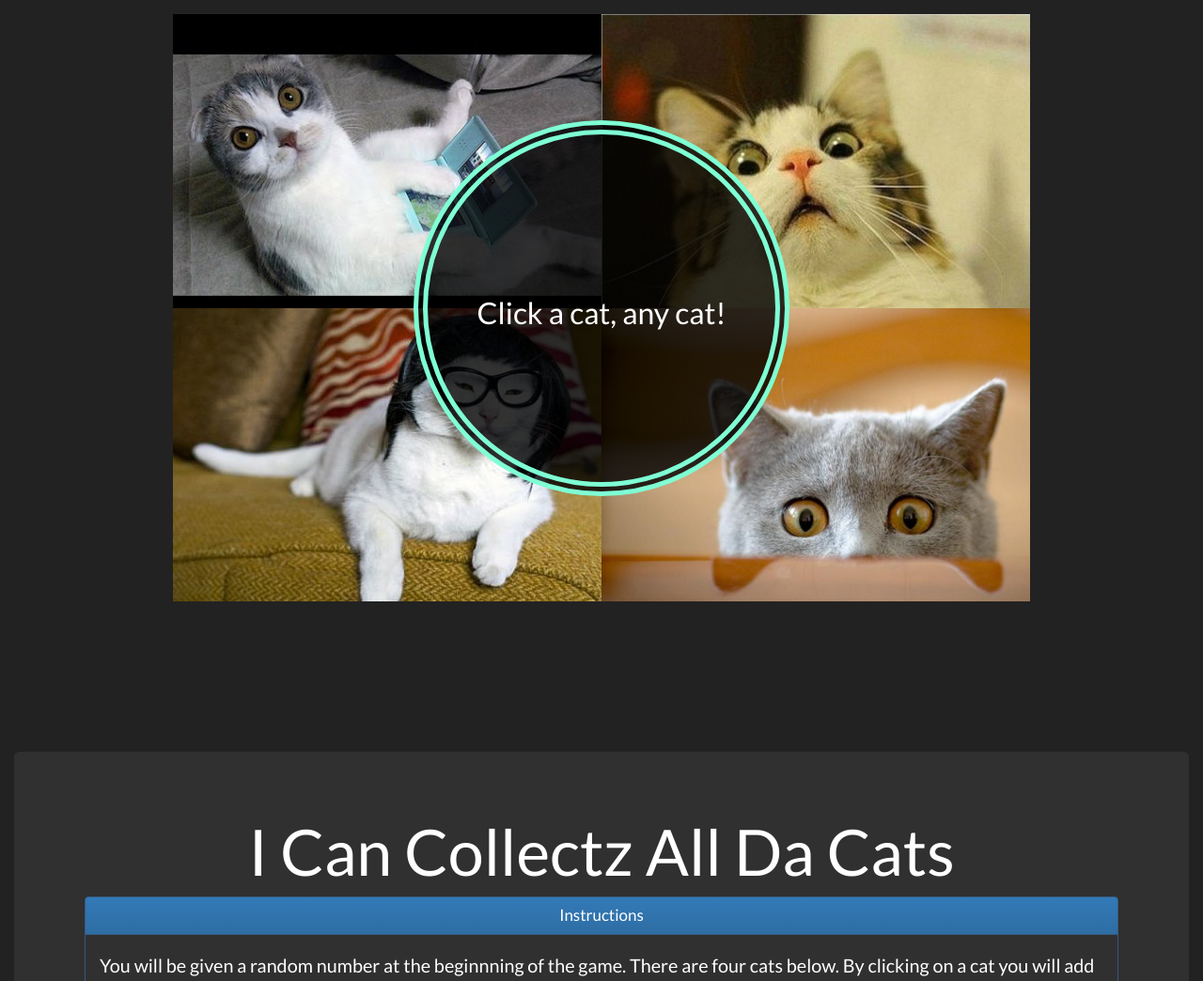
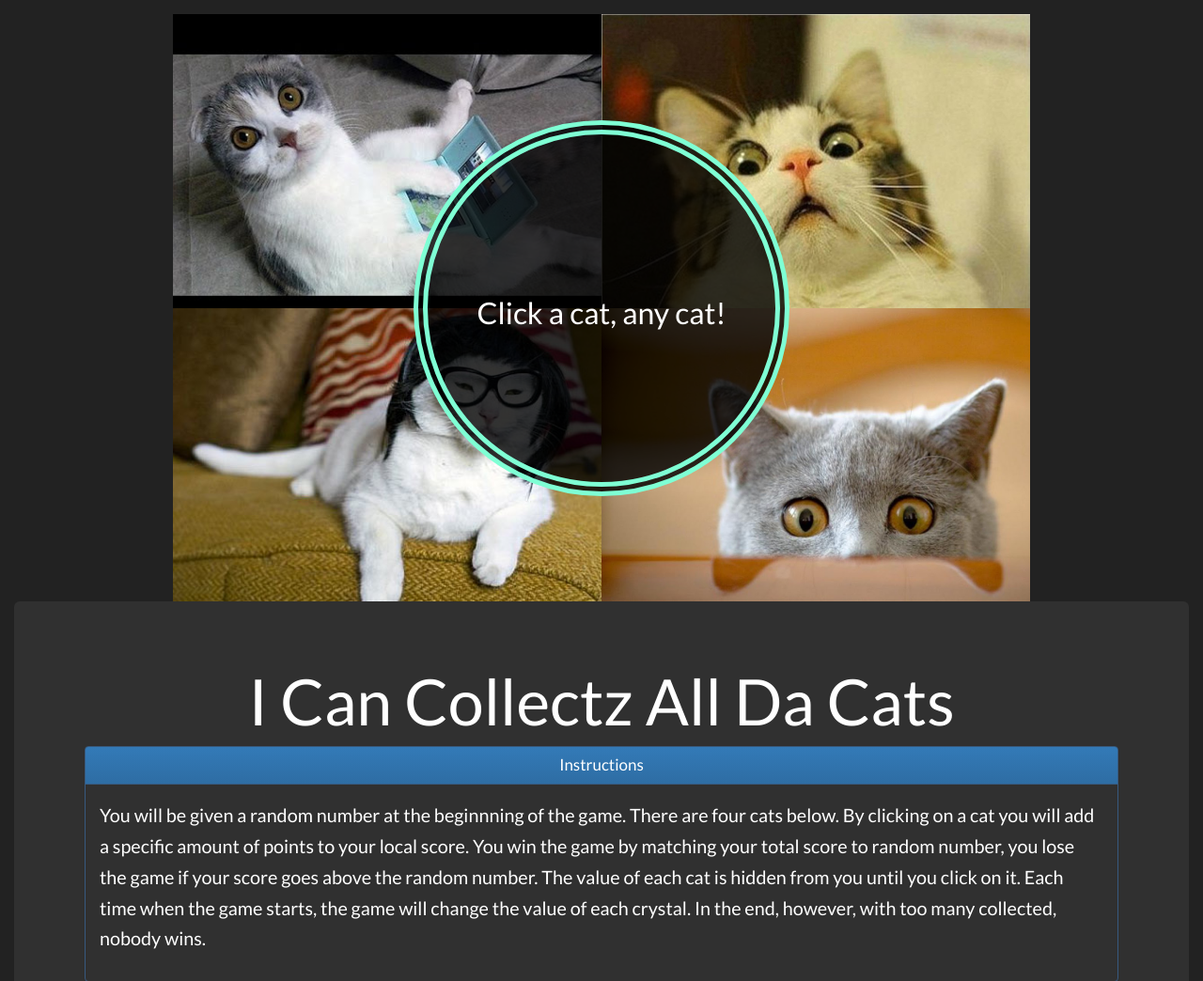
Before and after one commit to clo2go/week-3-cat-collector-game, a PHP site: page / in a window 1280 px wide; the page is wider, and only the part inside the window is pictured. Shown: the top 1044 px of that part at 94% size. Run offline with PHP 8.4, Linux system fonts and the light colour scheme.

Commit message:
heroku commit

```diff
--- a/assets/css/style.css
+++ b/assets/css/style.css
@@ -74,7 +74,7 @@ nav>ul li a:hover {
   border-radius: 20px;
   display: flex;
   flex-direction: column;
-  flex-basis: 31%;
+  flex-basis: 25%;
   flex-grow: 1;
   margin: 10px;
   background: rgba(0, 0, 0, 0.3);
@@ -110,7 +110,7 @@ nav>ul li a:hover {
 /* TITLE CSS */
 /* ############################# */
  .container {
-   min-height: 100vh;
+   min-height: 80vh;
    display: flex;
    justify-content: center;
    align-content: center;
```
